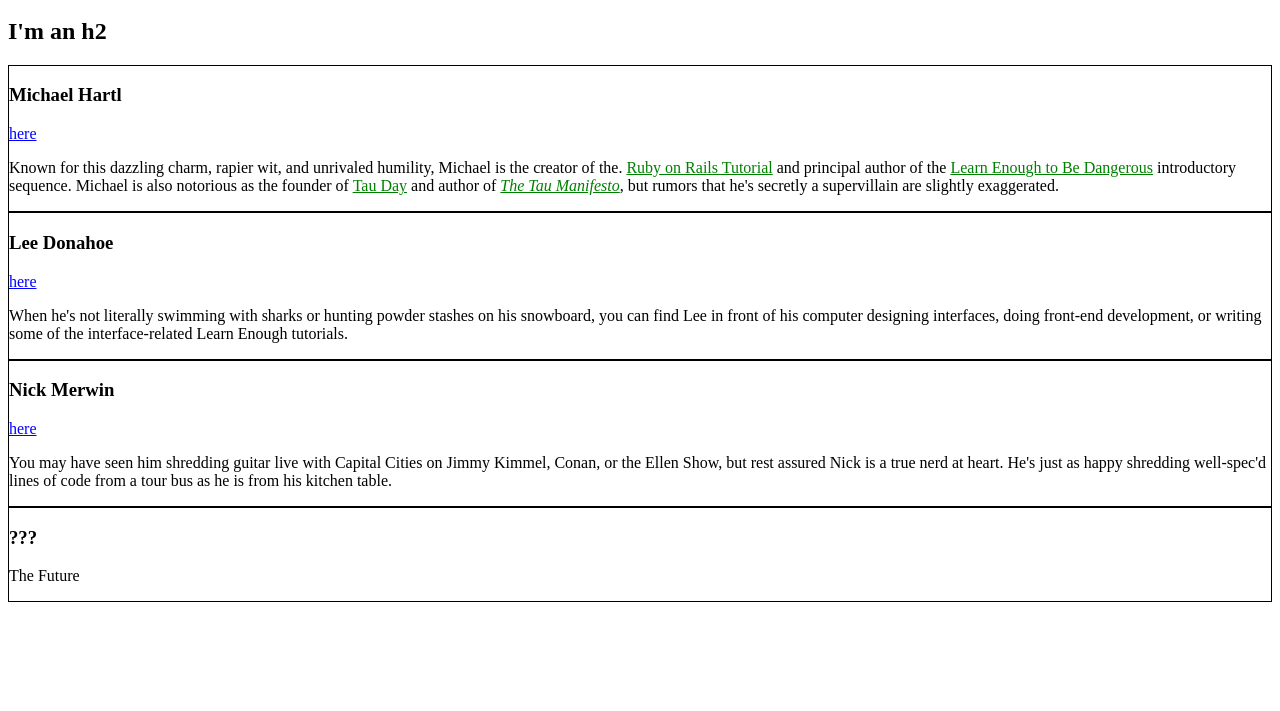
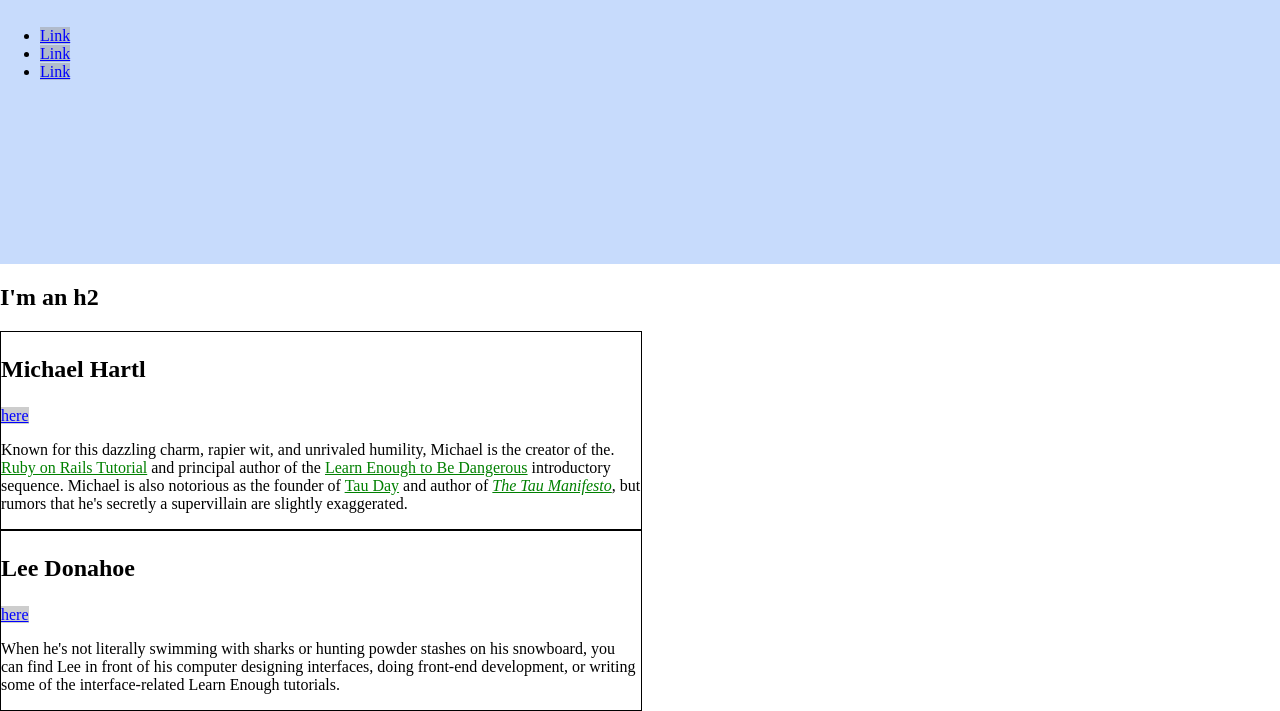
Before and after one commit to Abdulmajeed-M/abdulmajeed-M.github.io, a plain HTML site: page index.html in a window 1280 px wide. Shown: the part 136-847 px from the top of the page. Before the commit the page ends 800 px from the top, so only its background shows below. Drawn offline with Linux system fonts and the light colour scheme.

Commit message:
Resize site elements using em, rem, vw, and vh

```diff
--- a/index.html
+++ b/index.html
@@ -8,37 +8,66 @@
   <style>
     /* GLOBAL STYLES */
     a {
-      color: red;
+      color: #f00;
+    }
+    html, body {
+      margin: 0;
+      padding: 0;
+    }
+    h1 {
+      font-size: 7vw;
+      margin-top: 0;
+    }
+
+    /* HERO STYLES */
+    .full-hero {
+      background-color: #c7dbfc;
+      height: 50vh;
     }
 
     /* SOCIAL STYLES */
-    .bio-box {
-      border: 1px solid black;
+    .social-link {
+      background: rgba(155, 155, 155, 0.5);
+      color: #00f;
     }
 
     /* BIO Styles */
-    .bio-copy p a {
-      color: green;
+    .bio-weapper {
+      font-size: 24px;
     }
-    .social-link {
-      color: blue;
+    .bio-box {
+      border: 1px solid #000;
+      font-size: 1rem;
+      width: 50%;
+    }
+    .bio-box h3 {
+      font-size: 1.5em;
+    }
+    .bio-copy {
+      font-size: 1em;
+    }
+    .bio-copy a {
+      color: #008000;
     }
   </style>
 </head>
 <body>
+  <div class="full-hero hero-home">
     <h1>I'm an h1</h1>
   <ul>
     <li>
-     <a href="http://example.com">Link</a>
+     <a href="http://example.com" class="social-link">Link</a>
     </li>
     <li>
-      <a href="http://example.com">Link</a>
+      <a href="http://example.com" class="social-link">Link</a>
     </li>
     <li>
-      <a href="http://example.com">Link</a>
+      <a href="http://example.com" class="social-link">Link</a>
     </li>
   </ul>
+  </div>
   <h2>I'm an h2</h2>
+  <div class="bio-weapper">
     <div class="bio-box">
       <h3>Michael Hartl</h3>
       <a href="https://twitter.com/mhartl" class="social-link">here</a>
@@ -74,5 +103,6 @@
         </p>
       </div>
     </div>
+  </div>
 </body>
 </html>
```
Lines whose indentation alone changed are shown as unchanged.
